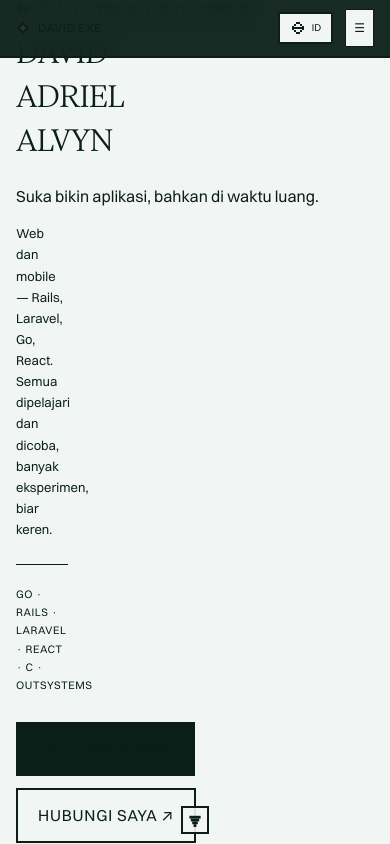
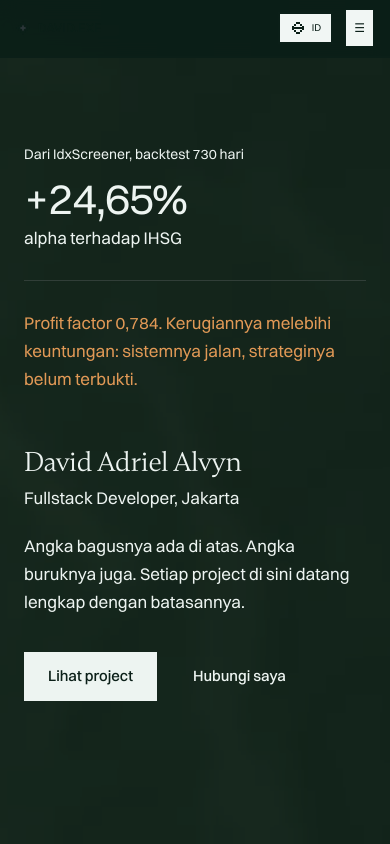
Before and after one commit to dvdadriel/Porto_DvdAdriel, a React (Vite) app: page / in a window 390 px wide. Shown: the top 844 px of the page. Built offline with nearby package versions, Linux system fonts and the light colour scheme.

Commit message:
Hero: metrik dan caveat sebagai pembuka

```diff
--- /dev/null
+++ b/src/components/AmbientBackdrop.jsx
@@ -0,0 +1,65 @@
+import React, { useEffect, useState } from 'react'
+
+/**
+ * Latar ambient untuk section gelap.
+ *
+ * Poster SELALU dipasang sebagai background CSS, dan video hanya menumpuk di
+ * atasnya. Artinya section ini tidak pernah tampil kosong — kalau video gagal
+ * dimuat, di-block, atau formatnya tidak didukung, yang terlihat tetap gambar
+ * yang benar, bukan lubang hitam.
+ *
+ * Video sengaja tidak dirender sama sekali (bukan sekadar di-pause) pada tiga
+ * kondisi: layar kecil, reduced-motion, dan Save-Data. Elemen <video> dengan
+ * autoplay tetap mengunduh isinya walau tidak terlihat — jadi menyembunyikannya
+ * lewat CSS akan tetap menagih 79 KB ke orang yang justru sedang menghemat.
+ */
+export default function AmbientBackdrop() {
+  const [playVideo, setPlayVideo] = useState(false)
+
+  useEffect(() => {
+    const wide = window.matchMedia('(min-width: 768px)')
+    const still = window.matchMedia('(prefers-reduced-motion: reduce)')
+    const saveData = navigator.connection?.saveData === true
+
+    const decide = () => setPlayVideo(wide.matches && !still.matches && !saveData)
+    decide()
+
+    wide.addEventListener('change', decide)
+    still.addEventListener('change', decide)
+    return () => {
+      wide.removeEventListener('change', decide)
+      still.removeEventListener('change', decide)
+    }
+  }, [])
+
+  return (
+    <div
+      aria-hidden="true"
+      className="pointer-events-none absolute inset-0 overflow-hidden bg-cover bg-center"
+      style={{ backgroundImage: 'url(/media/bg-ledger-poster.webp)' }}
+    >
+      {playVideo && (
+        <video
+          className="h-full w-full object-cover"
+          autoPlay
+          muted
+          loop
+          playsInline
+          poster="/media/bg-ledger-poster.webp"
+        >
+          <source src="/media/bg-ledger.webm" type="video/webm" />
+        </video>
+      )}
+
+      {/* Lapisan tinta di atas video. Dua tugas sekaligus, dan keduanya nyata:
+          videonya lebih terang dan lebih olive daripada --color-ink, jadi tanpa
+          ini section-nya keluar dari palet DAN kontras teks ikut turun mengikuti
+          frame paling terang. Opacity 0.62 dipilih setelah mengukur teks yang
+          benar-benar ter-render, bukan dikira-kira dari nilai token. */}
+      <div
+        className="absolute inset-0"
+        style={{ backgroundColor: 'var(--color-ink)', opacity: 0.62 }}
+      />
+    </div>
+  )
+}
--- a/src/data/translations.js
+++ b/src/data/translations.js
@@ -8,15 +8,24 @@ export const translations = {
       about: 'TENTANG',
       contact: 'KONTAK',
     },
+    // Hero sebagai satu baris buku besar: angka dulu, catatan kakinya menyusul.
+    // Nama sengaja datang SETELAH angka. Nama raksasa di tengah layar adalah
+    // pembuka default portofolio; kontennya sendiri punya sesuatu yang lebih
+    // menarik untuk dikatakan.
+    //
+    // Angka ditulis lengkap dengan pemisah desimal per bahasa — 0,784 dan
+    // 0.784 adalah angka yang sama yang dibaca salah oleh separuh pembaca
+    // kalau dipaksa satu bentuk.
     hero: {
-      role: 'FULLSTACK DEVELOPER',
-      location: 'JAKARTA',
-      name: 'DAVID ADRIEL ALVYN',
-      thesis: 'Suka bikin aplikasi, bahkan di waktu luang.',
-      sub: 'Web dan mobile — Rails, Laravel, Go, React. Semua dipelajari dan dicoba, banyak eksperimen, biar keren.',
-      stack: ['GO', 'RAILS', 'LARAVEL', 'REACT', 'C', 'OUTSYSTEMS'],
-      startBtn: 'JELAJAHI KARYA',
-      contactBtn: 'HUBUNGI SAYA ↗',
+      source: 'Dari IdxScreener, backtest 730 hari',
+      metric: '+24,65%',
+      metricLabel: 'alpha terhadap IHSG',
+      caveat: 'Profit factor 0,784. Kerugiannya melebihi keuntungan: sistemnya jalan, strateginya belum terbukti.',
+      name: 'David Adriel Alvyn',
+      role: 'Fullstack Developer, Jakarta',
+      thesis: 'Angka bagusnya ada di atas. Angka buruknya juga. Setiap project di sini datang lengkap dengan batasannya.',
+      projectsBtn: 'Lihat project',
+      contactBtn: 'Hubungi saya',
     },
     work: {
       sectionNum: '02',
@@ -201,14 +210,15 @@ export const translations = {
       contact: 'CONTACT',
     },
     hero: {
-      role: 'FULLSTACK DEVELOPER',
-      location: 'JAKARTA',
-      name: 'DAVID ADRIEL ALVYN',
-      thesis: 'I build apps for fun — even on days off.',
-      sub: 'Web and mobile — Rails, Laravel, Go, React. All of it self-taught by building, plenty of experiments, mostly because it looks cool.',
-      stack: ['GO', 'RAILS', 'LARAVEL', 'REACT', 'C', 'OUTSYSTEMS'],
-      startBtn: 'EXPLORE WORK',
-      contactBtn: 'GET IN TOUCH ↗',
+      source: 'From IdxScreener, a 730-day backtest',
+      metric: '+24.65%',
+      metricLabel: 'alpha against the IHSG index',
+      caveat: 'Profit factor 0.784. Losses outweigh gains: the system runs, the strategy has not proven itself.',
+      name: 'David Adriel Alvyn',
+      role: 'Fullstack Developer, Jakarta',
+      thesis: 'The good number is above. So is the bad one. Every project here ships with its limits attached.',
+      projectsBtn: 'See projects',
+      contactBtn: 'Get in touch',
     },
     work: {
       sectionNum: '02',
--- a/src/sections/Hero.jsx
+++ b/src/sections/Hero.jsx
@@ -1,185 +1,130 @@
-import React, { useRef, useState } from 'react'
-import PixelCharacter from '../components/PixelCharacter.jsx'
-import SectionDownArrow from '../components/SectionDownArrow.jsx'
+import React, { useRef } from 'react'
+import { useGSAP } from '@gsap/react'
 import { useLanguage } from '../context/LanguageContext.jsx'
-import { useGSAP } from '@gsap/react'
 import { gsap, onMotionOK } from '../lib/motion.js'
+import AmbientBackdrop from '../components/AmbientBackdrop.jsx'
 
 /**
- * Hero sebagai title card, bukan level.
+ * Hero sebagai satu entri buku besar.
  *
- * Satu pekerjaan: mengumumkan siapa ini dan apa pendiriannya. Biodata pindah ke
- * About di bawah — hero yang membacakan CV adalah hero yang kehilangan fokus.
+ * Urutannya adalah argumennya: angka, lalu garis, lalu apa yang salah dengan
+ * angka itu, baru siapa yang menulisnya. Nama raksasa di tengah layar adalah
+ * pembuka default portofolio — dan di situs yang seluruh premisnya adalah
+ * bukti, bukti yang harus bicara duluan.
  *
- * UKURAN font-pixel: hanya kelipatan 8, minimum 16px. Ini aturan yang sudah
- * didokumentasikan di index.css dan berlaku karena Press Start 2P digambar pada
- * grid 8x8 — di 11px atau 13px pikselnya jatuh di antara piksel layar dan hasilnya
- * buram, merusak justru hal yang ingin dicapai.
+ * Metrik lebih besar dari <h1>. Itu disengaja dan bukan kesalahan hierarki:
+ * h1 tetap nama (itu yang dicari mesin dan screen reader), sementara ukuran
+ * visual mengikuti apa yang paling ingin dibaca manusia lebih dulu.
  */
 export default function Hero() {
   const { t } = useLanguage()
-  const ref = useRef(null)
+  const root = useRef(null)
 
-  // Foto tampil saat hover. `pinned` menutup celahnya: perangkat sentuh tidak punya
-  // hover, jadi tanpa ini foto tidak akan pernah bisa dilihat di tablet — dan
-  // pengguna keyboard tidak punya cara membukanya sama sekali.
-  const [pinned, setPinned] = useState(false)
+  // Satu momen orkestrasi, sekali saat halaman dibuka. Selebihnya di situs ini
+  // motion hanya menjawab aksi.
+  //
+  // Semua memakai gsap.from(), BUKAN .to() dari keadaan tersembunyi: kontennya
+  // harus sudah terlihat di HTML. Transisi berhenti di tab background dan di
+  // renderer headless — kalau visibilitas digantungkan padanya, hero terkirim
+  // kosong ke orang yang tidak akan pernah tahu kenapa.
+  useGSAP(
+    () => {
+      return onMotionOK(() => {
+        const q = gsap.utils.selector(root)
+        const tl = gsap.timeline({ defaults: { ease: 'expo.out' } })
 
-  // Nama masuk baris per baris dengan easing bertangga. Fade adalah kosakata gerak
-  // yang salah di sini: layar judul 8-bit menghentak, tidak melarut.
-  useGSAP(
-    () =>
-      onMotionOK(() => {
-        gsap.from('[data-boot]', {
-          opacity: 0,
-          x: -14,
-          duration: 0.4,
-          stagger: 0.11,
-          ease: 'steps(4)',
+        tl.from(q('[data-anim="metric"]'), { yPercent: 12, opacity: 0, duration: 0.9 })
+          .from(
+            q('[data-anim="rule"]'),
+            { scaleX: 0, transformOrigin: 'left center', duration: 0.7 },
+            '-=0.45'
+          )
+          .from(q('[data-anim="caveat"]'), { y: 10, opacity: 0, duration: 0.6 }, '-=0.35')
+          .from(
+            q('[data-anim="identity"] > *'),
+            { y: 12, opacity: 0, duration: 0.55, stagger: 0.07 },
+            '-=0.3'
+          )
       })
-      }),
-    { scope: ref }
+    },
+    { scope: root }
   )
-
-  const nameLines = t.hero.name.split(' ')
 
   return (
     <section
       id="hero"
-      ref={ref}
-      className="h-screen min-h-screen snap-start snap-always flex items-center px-4 sm:px-8 lg:px-12 max-w-7xl mx-auto pt-16 pb-16 relative select-none"
+      ref={root}
+      className="on-ink relative flex min-h-[100dvh] items-center overflow-hidden"
     >
-      {/* Flex, bukan grid 1fr_auto: dengan 1fr kolom teks memuai memenuhi lebar dan
-          mendorong portrait ke tepi kanan. Flex membuat portrait duduk tepat di
-          sebelah tekstnya. */}
-      <div className="w-full flex flex-col lg:flex-row lg:items-center gap-10 lg:gap-12">
-        {/* Blok tipografi — bagian terbesar dan terpenting di halaman */}
-        <div className="min-w-0 lg:max-w-2xl">
-          {/* Penanda ▶ inline, bukan flex item: sebagai flex item ia terlempar ke
-              barisnya sendiri begitu teks membungkus.
+      <AmbientBackdrop />
 
-              Lokasi disembunyikan di layar sempit — 'FULLSTACK DEVELOPER · JAKARTA'
-              di 16px Press Start 2P butuh ~450px dan tidak mungkin muat satu baris
-              di ponsel, sementara membungkusnya meninggalkan '·' menggantung. Lokasi
-              tetap dinyatakan di About dan Kontak. */}
-          <p
-            data-boot
-            className="font-pixel text-[16px] text-sand tracking-widest flex items-center gap-2 leading-none"
-          >
-            <span className="text-copper">▶</span>
-            <span>
-              {t.hero.role}
-              <span className="hidden sm:inline"> · {t.hero.location}</span>
-            </span>
-          </p>
-
-          {/* Jarak baris dan offset shadow ikut mengecil bersama ukuran font —
-              shadow 6px pada nama 32px menimpa baris di bawahnya. */}
-          <h1 className="mt-5 sm:mt-7 flex flex-col gap-3 sm:gap-3 lg:gap-2">
-            {nameLines.map((line) => (
-              <span
-                key={line}
-                data-boot
-                className="font-pixel text-[32px] sm:text-[40px] lg:text-[56px] text-cream leading-none tracking-tight [text-shadow:3px_3px_0_var(--color-copper)] lg:[text-shadow:6px_6px_0_var(--color-copper)]"
-              >
-                {line}
-              </span>
-            ))}
-          </h1>
-
-          <p
-            data-boot
-            className="mt-7 sm:mt-9 font-pixel text-[16px] sm:text-[24px] text-copper leading-snug"
-          >
-            {t.hero.thesis}
+      <div className="relative mx-auto w-full max-w-[1360px] px-6 py-24 sm:px-10 lg:px-16">
+        <div className="max-w-[46rem]">
+          <p className="text-[0.875rem]" style={{ color: 'var(--color-on-ink-soft)' }}>
+            {t.hero.source}
           </p>
 
           <p
-            data-boot
-            className="mt-4 text-[13px] sm:text-sm text-cream/85 leading-relaxed max-w-xl"
+            data-anim="metric"
+            className="numeric mt-3 leading-[0.95]"
+            style={{ fontSize: 'var(--text-display)', letterSpacing: '-0.03em' }}
           >
-            {t.hero.sub}
+            {t.hero.metric}
           </p>
 
-          {/* Bahasa sebagai satu baris tenang, bukan barisan logo. Logonya sudah
-              dimiliki section STACK — hero tidak perlu mengulanginya. */}
-          <p
-            data-boot
-            className="mt-6 pt-5 border-t border-copper/25 text-[11px] sm:text-xs text-sand tracking-wider max-w-xl"
-          >
-            {t.hero.stack.join('  ·  ')}
+          <p className="mt-1 text-[1.0625rem]" style={{ color: 'var(--color-on-ink-soft)' }}>
+            {t.hero.metricLabel}
           </p>
 
-          <div data-boot className="mt-7 flex flex-wrap items-center gap-3">
+          <div
+            data-anim="rule"
+            className="my-7 h-px w-full"
+            style={{ backgroundColor: 'var(--color-rule-on-ink)' }}
+          />
+
+          <p data-anim="caveat" className="text-signal max-w-[52ch] text-[1.0625rem]">
+            {t.hero.caveat}
+          </p>
+
+          <div data-anim="identity" className="mt-14">
+            <h1 style={{ fontSize: 'var(--text-h2)' }}>{t.hero.name}</h1>
+
+            <p className="mt-2 text-[1.0625rem]" style={{ color: 'var(--color-on-ink-soft)' }}>
+              {t.hero.role}
+            </p>
+
+            <p className="prose-measure mt-5 text-[1.0625rem]">{t.hero.thesis}</p>
+
+            {/* Tombol dibungkus flex-wrap, bukan grid: di 320px keduanya turun
+                jadi dua baris penuh tanpa satu pun aturan breakpoint. */}
+            <div className="mt-9 flex flex-wrap gap-3">
               <a
-              href="#work"
-              className="font-pixel text-[16px] border-2 border-copper bg-ink text-cream hover:bg-copper hover:text-ink px-5 py-3 tracking-wider transition-all hover:-translate-y-0.5 active:translate-y-0.5 flex items-center gap-2"
-              style={{ boxShadow: '4px 4px 0 var(--color-shadow)' }}
+                href="#projects"
+                className="inline-flex items-center px-6 py-3 text-[0.9375rem] font-medium transition-colors duration-200"
+                style={{
+                  backgroundColor: 'var(--color-on-ink)',
+                  color: 'var(--color-ink)',
+                }}
               >
-              {t.hero.startBtn}
+                {t.hero.projectsBtn}
               </a>
-
               <a
                 href="#contact"
-              className="font-pixel text-[16px] border-2 border-copper/50 text-sand hover:text-cream hover:border-copper px-5 py-3 tracking-wider transition-colors"
+                className="inline-flex items-center px-6 py-3 text-[0.9375rem] font-medium transition-colors duration-200 hover:bg-white/10"
+                /* Border-nya pakai on-ink-soft, bukan rule-on-ink: hairline yang
+                   pas sebagai pemisah antar-baris terlalu lirih untuk menandai
+                   sesuatu yang bisa diklik, apalagi di atas latar bergambar. */
+                style={{
+                  border: '1px solid var(--color-on-ink-soft)',
+                  color: 'var(--color-on-ink)',
+                }}
               >
                 {t.hero.contactBtn}
               </a>
             </div>
           </div>
-
-        {/* Portrait pilih-karakter. Satu-satunya kotak berbingkai di hero ini —
-            begitu ada dua, tidak ada yang jadi fokus.
-
-            Default sprite piksel; foto muncul saat hover. Keduanya tetap ter-mount
-            dan hanya opacity-nya yang ditukar, jadi foto sudah termuat sebelum
-            kebagian tampil dan tidak berkedip saat pertama di-hover.
-
-            Interaksinya bergaya shadcn — angkat sedikit, border menguat, crossfade
-            halus. Yang TIDAK diambil dari shadcn: shadow blur lembutnya. Hard offset
-            shadow adalah tanda tangan halaman ini, dan menukarnya di satu elemen
-            akan membuatnya asing di antara semua kartu lain. Offsetnya tumbuh, bukan
-            berubah jenis.
-
-            box-shadow dipindah dari style inline ke class: inline style menang atas
-            variant apa pun, jadi hover:shadow tidak akan pernah berlaku.
-
-            Transisinya didaftar eksplisit, BUKAN transition-all. GSAP menulis
-            `opacity` inline di elemen ini untuk animasi boot; transition-all membuat
-            CSS ikut mengklaim properti yang sama dan tweennya tersangkut di 0 —
-            portrait tidak muncul sama sekali. Batasi CSS pada properti yang memang
-            miliknya. */}
-        <button
-          type="button"
-          data-boot
-          onClick={() => setPinned((v) => !v)}
-          aria-pressed={pinned}
-          aria-label={pinned ? 'Tampilkan sprite piksel' : 'Tampilkan foto asli'}
-          className="group hidden lg:block relative w-[240px] aspect-[2/3] shrink-0 cursor-pointer overflow-hidden border-2 border-copper bg-surface transition-[transform,border-color,box-shadow] duration-300 ease-out hover:-translate-y-1 hover:border-cream [box-shadow:6px_6px_0_var(--color-shadow)] hover:[box-shadow:10px_10px_0_var(--color-shadow)]"
-        >
-          <img
-            src="/portrait-david.jpg"
-            alt={t.hero.name}
-            className={`absolute inset-0 h-full w-full object-cover transition-opacity duration-300 ease-out ${
-              pinned ? 'opacity-100' : 'opacity-0 group-hover:opacity-100'
-            }`}
-          />
-
-          {/* Sprite dijangkarkan ke bawah, bukan dipusatkan: di foto David berdiri
-              di tanah, jadi memusatkan sprite membuat kepalanya melompat saat
-              berganti. Kanvas GIF-nya punya padding sendiri, jadi ia dibesarkan
-              melampaui lebar bingkai dan sisanya dipotong. */}
-          <div
-            className={`absolute inset-0 flex translate-y-[13%] items-end justify-center transition-opacity duration-300 ease-out ${
-              pinned ? 'opacity-0' : 'group-hover:opacity-0'
-            }`}
-          >
-            <PixelCharacter action="waving" size={320} bob />
         </div>
-        </button>
       </div>
-
-      <SectionDownArrow targetId="about" label={t.nav.about} />
     </section>
   )
 }
```
Lines whose indentation alone changed are shown as unchanged.
